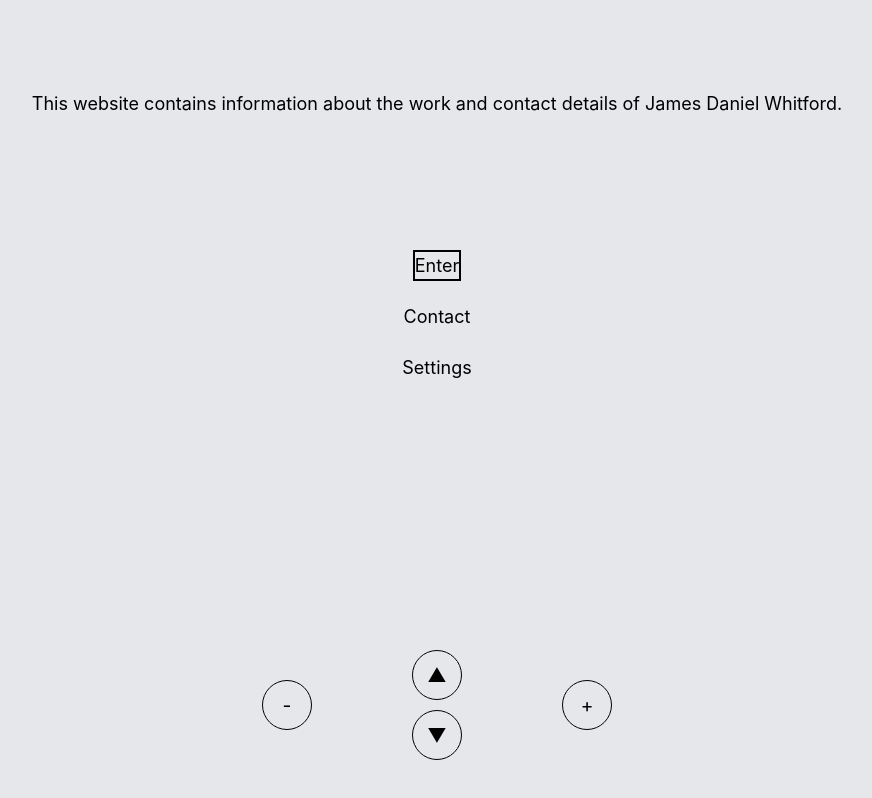
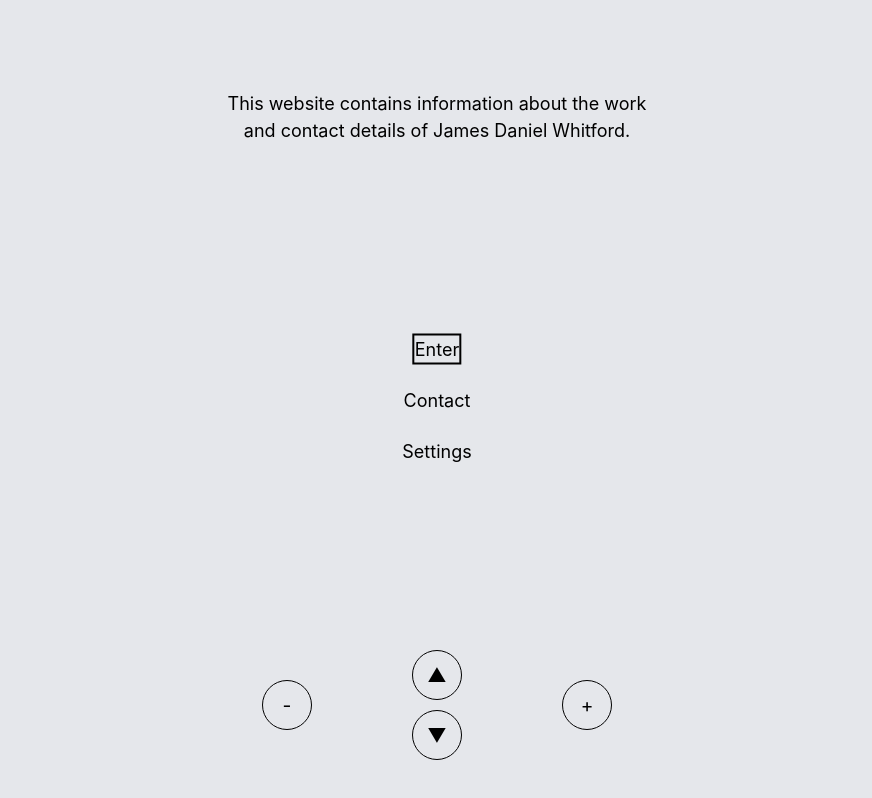
Before and after one commit to jamesdanielwhitford/portfolio, a React (Vite) app: page / in a window 1280 px wide. Shown: the whole page, without its empty margins (203-1075 px from the left). Built offline with nearby package versions, Linux system fonts and the light colour scheme; no server answers.

Commit message:
Styling great

```diff
--- a/src/components/LandingPage.jsx
+++ b/src/components/LandingPage.jsx
@@ -28,9 +28,9 @@ const LandingPage = () => {
     if (selected === 'Enter') {
       // Navigate to Enter
     } else if (selected === 'Contact') {
-      // Navigate to Contact
+      window.location.href = '/contact';
     } else if (selected === 'Settings') {
-      // Navigate to Settings
+      window.location.href = '/settings';
     }
   };
 
@@ -44,7 +44,7 @@ const LandingPage = () => {
   return (
     <div className="h-screen bg-gray-200 container">
       <div className="description">
-        This website contains information about the work and contact details of James Daniel Whitford.
+        This website contains information about the work <br></br>and contact details of James Daniel Whitford.
       </div>
       <div className="menu-options">
         {menuOptions.map((option, index) => (
--- a/src/index.css
+++ b/src/index.css
@@ -18,7 +18,6 @@
 body {
   margin: 0;
   display: flex;
-  flex-direction: column;
   justify-content: center;
   align-items: center;
   min-width: 320px;
@@ -31,11 +30,12 @@ body {
 .container {
   display: flex;
   flex-direction: column;
-  justify-content: center;
+  justify-content: space-between;
   align-items: center;
   height: 100vh;
-  width: 100vw;  /* Full width of the viewport */
+  width: 100vw;
   box-sizing: border-box;
+  padding: 20px;
 }
 
 .description {
@@ -46,26 +46,28 @@ body {
   word-wrap: break-word;
   position: absolute;
   top: 10%; /* Position near the first quarter of the screen */
+  left: 50%;
+  transform: translateX(-50%);
+  max-width: 600px; /* Center column width */
 }
 
 .menu-options {
   display: flex;
   flex-direction: column;
   align-items: center;
-  justify-content: center; /* Center menu options vertically */
-  flex: 1; /* Allow it to take up remaining space */
-  transform: translateY(-50%);
   position: absolute;
   top: 50%;
+  left: 50%;
+  transform: translate(-50%, -50%);
 }
 
 .menu-options button {
-  margin: 10px 0; /* Add space between buttons */
-  border: 2px solid transparent; /* Initial border to ensure layout */
+  margin: 10px 0;
+  border: 2px solid transparent;
 }
 
 .menu-options button.highlighted {
-  border: 2px solid black; /* Highlighted border */
+  border: 2px solid black;
 }
 
 .horizontal-buttons {
@@ -112,13 +114,6 @@ body {
   margin-right: 100px;
 }
 
-@media (min-width: 1024px) {
-  .menu-options {
-    top: 30%;
-    transform: translateY(0); /* Adjust to position higher on larger screens */
-  }
-}
-
 @media (prefers-color-scheme: light) {
   :root {
     color: #213547;
```
